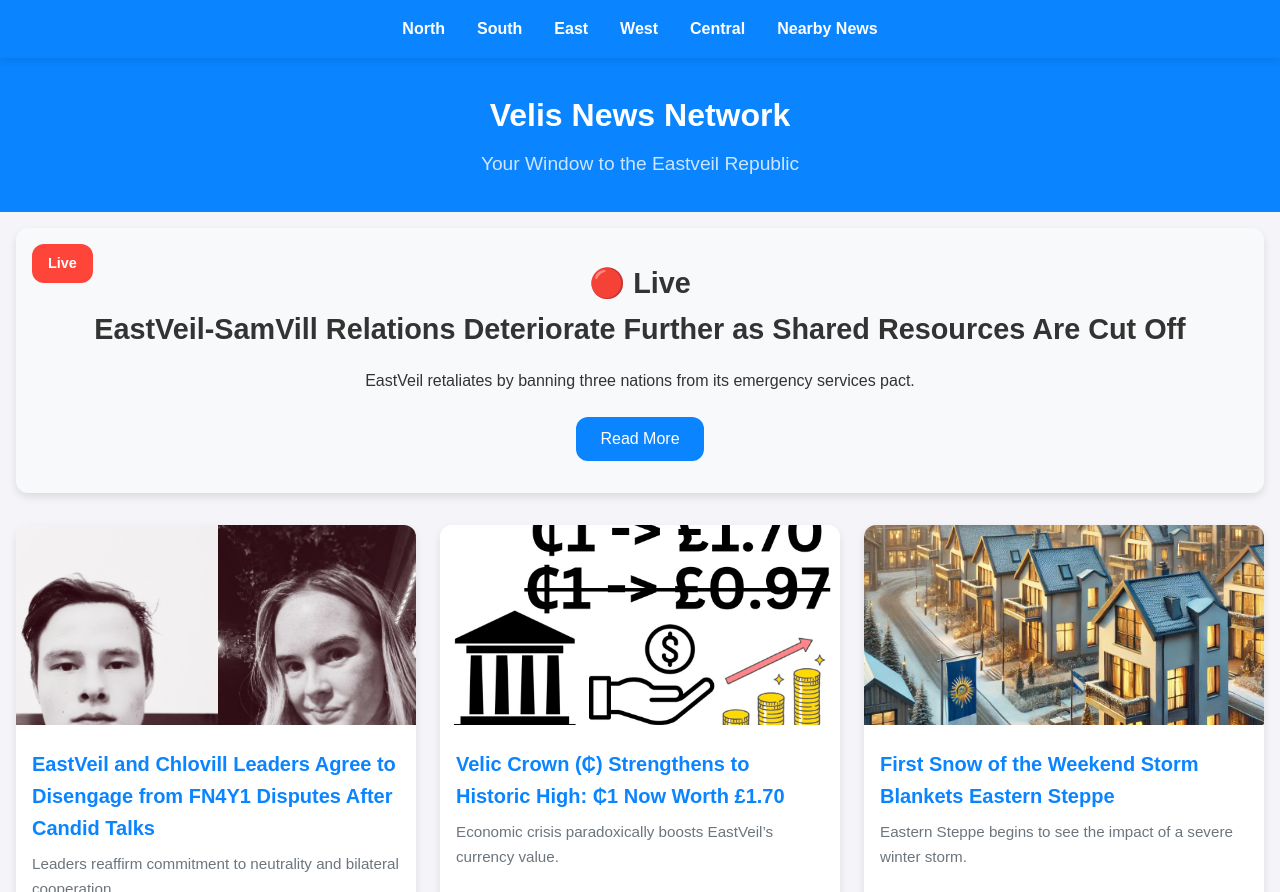
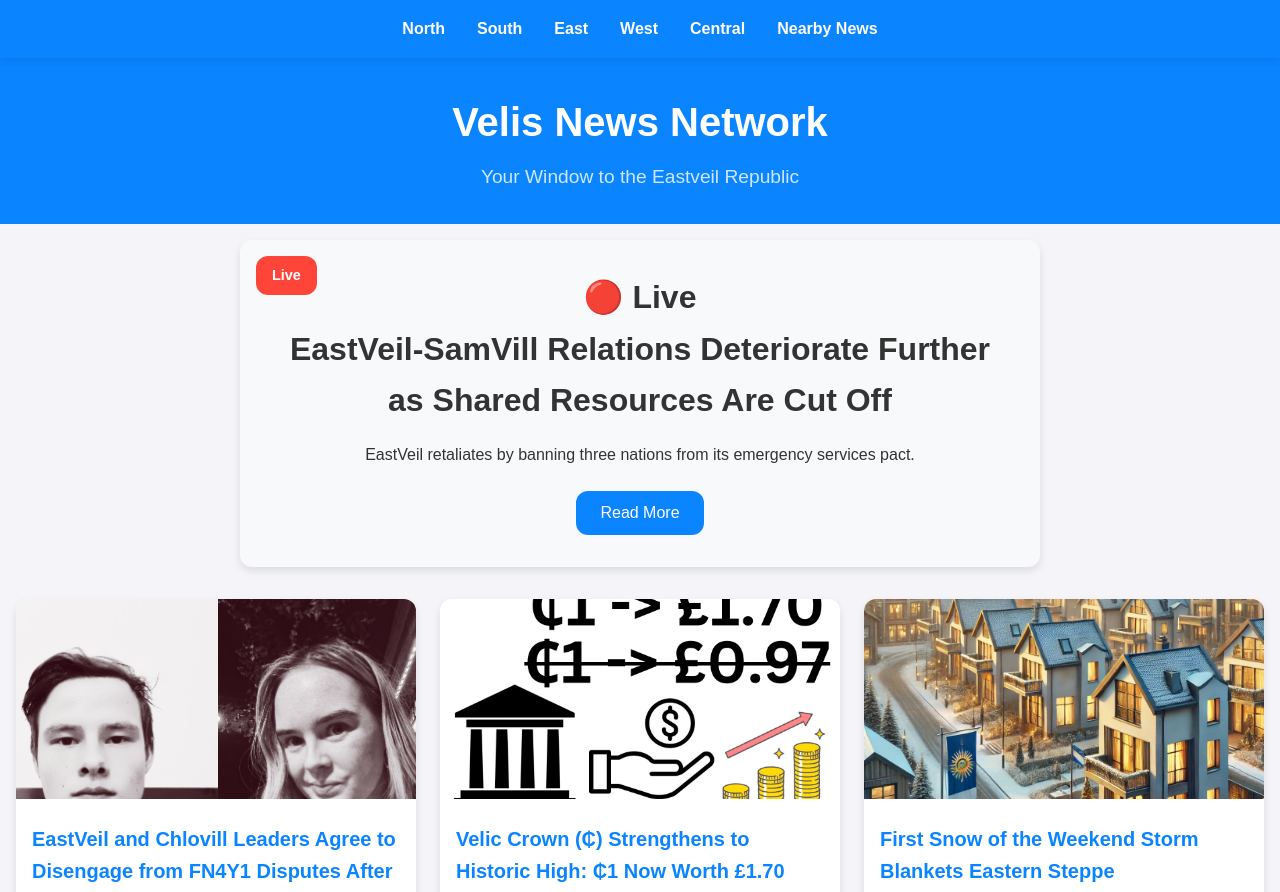
Before and after one commit to WinoWongo2024/News, a plain HTML site: page index.html in a window 1280 px wide. Shown: the top 892 px of the page. Drawn offline with Linux system fonts and the light colour scheme.

Commit message:
Update styles.css

```diff
--- a/styles.css
+++ b/styles.css
@@ -8,6 +8,7 @@
   --card-hover-shadow: rgba(0, 0, 0, 0.2);
   --border-radius: 12px;
   --transition-speed: 0.3s;
+  --alert-color: #ff453a;
 }
 
 /* Global Reset */
@@ -86,7 +87,7 @@ body {
 }
 
 .header .logo {
-  font-size: 2rem;
+  font-size: 2.5rem;
   font-weight: bold;
 }
 
@@ -100,7 +101,8 @@ body {
 .live-article {
   background-color: #f8f9fa;
   padding: 2rem;
-  margin: 1rem;
+  margin: 1rem auto;
+  max-width: 800px;
   border-radius: var(--border-radius);
   text-align: center;
   box-shadow: 0 4px 8px var(--card-shadow);
@@ -110,7 +112,7 @@ body {
 }
 
 .live-article h2 {
-  font-size: 1.8rem;
+  font-size: 2rem;
   font-weight: bold;
   margin: 0;
 }
@@ -141,12 +143,13 @@ body {
   position: absolute;
   top: 1rem;
   left: 1rem;
-  background-color: #ff453a;
+  background-color: var(--alert-color);
   color: var(--text-light);
   padding: 0.5rem 1rem;
   font-size: 0.9rem;
   border-radius: var(--border-radius);
   font-weight: bold;
+  animation: pulse 1s infinite;
 }
 
 /* Main Grid Layout */
@@ -224,6 +227,17 @@ body {
   }
 }
 
+@keyframes pulse {
+  0%, 100% {
+    transform: scale(1);
+    opacity: 1;
+  }
+  50% {
+    transform: scale(1.1);
+    opacity: 0.8;
+  }
+}
+
 /* Mobile Adjustments */
 @media (max-width: 768px) {
   .nav-menu {
```
